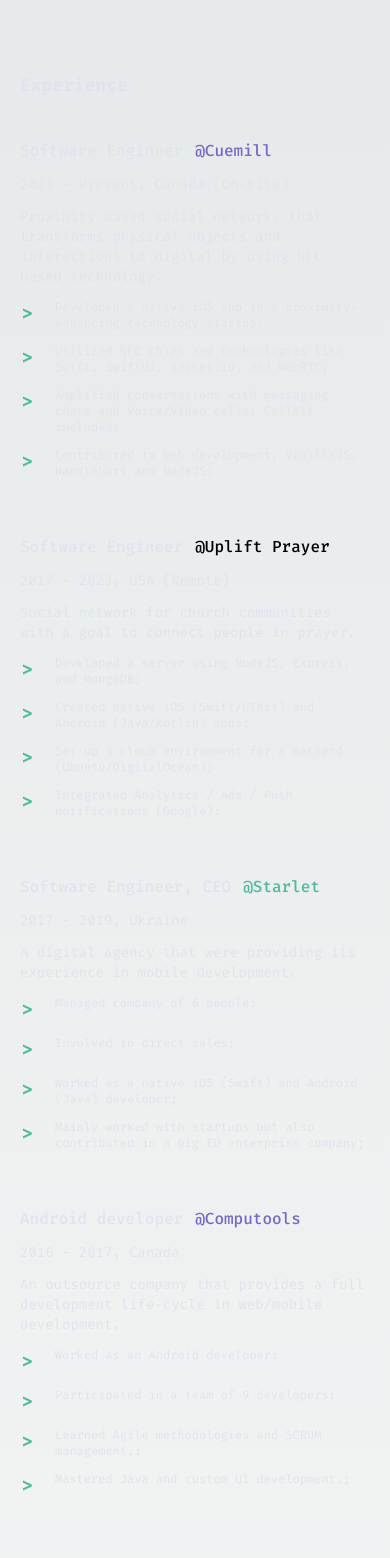
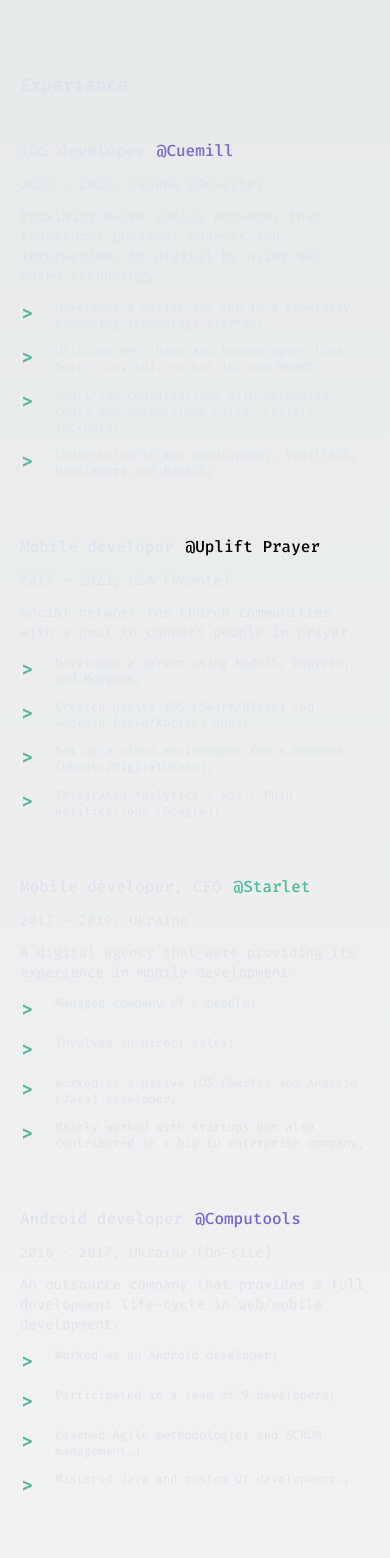
Before and after one commit to Ninise/nikita_website_v2, a Next.js app: page / in a window 390 px wide. Shown: the part 2440-3998 px from the top of the page. Built offline with nearby package versions, Linux system fonts and the light colour scheme.

Commit message:
responsivness...

```diff
--- a/src/components/home/HomeAbout.tsx
+++ b/src/components/home/HomeAbout.tsx
@@ -23,7 +23,7 @@
               Software Developer, based in Toronto
             </h2>
 
-            <div className='flex scroll-container bg-scroll-text-back h-8 my-6 max-sm:w-[340px]'>
+            <div className='flex scroll-container bg-scroll-text-back h-8 my-6 max-xl:w-[600px] max-sm:w-[340px]'>
               <div className='flex scroll-text items-center'>
                 <p className='justify-self-center truncate'>
                   / 7 years / 31 project / 24/7 support / 7 years / 31 project /
--- a/src/components/home/HomeExperience.tsx
+++ b/src/components/home/HomeExperience.tsx
@@ -84,9 +84,9 @@
 
   const categoryData: CategoryData[] = [
     {
-      title: 'Software Engineer',
+      title: 'iOS developer',
       place: '@Cuemill',
-      year: '2023 - Present',
+      year: '2023 - 2023',
       country: 'Canada (On-site)',
       desc: 'Proximity based social network, that transforms physical objects and interactions to digital by using NFC based technology.',
       resposo: [
@@ -97,7 +97,7 @@
       ],
     },
     {
-      title: 'Software Engineer',
+      title: 'Mobile developer',
       place: '@Uplift Prayer',
       year: '2017 - 2023',
       country: 'USA (Remote)',
@@ -110,7 +110,7 @@
       ],
     },
     {
-      title: 'Software Engineer, CEO',
+      title: 'Mobile developer, CEO',
       place: '@Starlet',
       year: '2017 - 2019',
       country: 'Ukraine',
@@ -126,7 +126,7 @@
       title: 'Android developer',
       place: '@Computools',
       year: '2016 - 2017',
-      country: 'Canada',
+      country: 'Ukraine (On-site)',
       desc: 'An outsource company that provides a full development life-cycle in web/mobile development.',
       resposo: [
         'Worked as an Android developer;',
@@ -169,7 +169,7 @@
   return (
     <section className='grid pt-72 max-sm:pt-32'>
       <div className='justify-self-center'>
-        <div className='flex max-xl:flex-col flex-row justify-between justify-self-center space-x-8 max-xl:space-x-0'>
+        <div className='flex flex-row justify-between justify-self-center space-x-8 max-xl:space-x-0 max-xl:flex-col'>
           <h2 className='min-w-max text-menu-button text-2xl max-sm:text-lg font-bold max-xl:pb-10'>
             Experience
           </h2>
@@ -244,10 +244,12 @@
                   </button>
                 </div>
               </div>
-              <WorkPlaceItem
-                item={categoryData[category]}
-                color='purple'
-              />
+              <div className='flex-grow'>
+                <WorkPlaceItem
+                  item={categoryData[category]}
+                  color='purple'
+                />
+              </div>
             </div>
           )}
         </div>
--- a/src/components/home/HomeFooter.tsx
+++ b/src/components/home/HomeFooter.tsx
@@ -1,6 +1,6 @@
 export const HomeFooter = ({ isFooter }: { isFooter: boolean }) => {
   const TYPE_FOOTER: string =
-    'flex max-sm:flex-col flex-row w-screen px-96 max-xl:px-52 max-sm:px-0 max-sm:w-[300px] justify-between justify-self-center space-x-36 max-xl:space-x-0';
+    'flex flex-row max-sm:w-[300px] justify-between justify-self-center space-x-36 max-xl:space-x-0 max-sm:flex-col';
   const TYPE_MENU: string =
     'flex flex-row justify-between px-[20%] space-x-52 max-xl:px-[0px] max-xl:space-x-0 max-sm:flex-col';
 
@@ -11,11 +11,13 @@
           <h2
             className={
               'min-w-max text-green font-bold max-xl:pb-16 ' +
-              (isFooter ? 'text-2xl' : 'text-5xl max-2xl:text-3xl')
+              (isFooter
+                ? 'text-2xl max-xl:text-xl'
+                : 'text-5xl max-2xl:text-3xl max-xl:text-2xl')
             }>
             Don’t be shy, <br /> make the first move.
           </h2>
-          <div className='flex flex-row justify-between space-x-12 px-12 max-sm:px-0'>
+          <div className='flex flex-row justify-between space-x-12 px-12 max-xl:space-x-5 max-sm:px-0'>
             <div
               className={
                 'flex flex-col gap-y-8 ' +
--- a/src/components/home/HomeMenu.tsx
+++ b/src/components/home/HomeMenu.tsx
@@ -41,7 +41,7 @@
             </p>
           </div>
         </button>
-        <div className='flex flex-row w-4/6 text-dark-white text-2xl text-medium self-center justify-between mt-18 align-center max-xl:text-xl max-sm:text-sm'>
+        <div className='flex flex-row self-center mt-18 gap-40 max-xl:gap-20 max-sm:gap-5 text-dark-white text-2xl text-medium max-xl:text-xl max-sm:text-sm'>
           <a
             className='hover:text-white duration-300'
             href='#'>
--- a/src/components/home/HomeSkills.tsx
+++ b/src/components/home/HomeSkills.tsx
@@ -33,11 +33,14 @@
 };
 
 export const HomeSkills = () => {
+  const MAIN_TABLET: string = 'max-xl:flex-col max-xl:space-x-0';
+
   return (
     <section className='grid pt-72 max-sm:pt-32 max-sm:w-[350px]'>
       <div className='justify-self-center'>
-        <div className='flex max-xl:flex-col flex-row justify-between justify-self-center space-x-36 max-xl:space-x-0'>
-          <h2 className='min-w-max text-menu-button text-2xl max-sm:text-xl font-bold max-xl:pb-10'>
+        <div
+          className={`flex flex-row justify-between justify-self-center space-x-36 ${MAIN_TABLET}`}>
+          <h2 className='min-w-max text-menu-button text-2xl font-bold max-xl:pb-10 max-sm:text-xl'>
             Skills & Tools
           </h2>
           <div className='flex flex-col'>
--- a/src/components/home/HomoPortfolio.tsx
+++ b/src/components/home/HomoPortfolio.tsx
@@ -184,7 +184,7 @@
             Portfolio
           </h2>
           <div className='flex flex-col w-full'>
-            <div className='flex h-96 carousel-container max-xl:h-80 max-sm:h-auto'>
+            <div className='flex carousel-container h-auto'>
               <CarouselItem data={data[current]} />
             </div>
 
```
